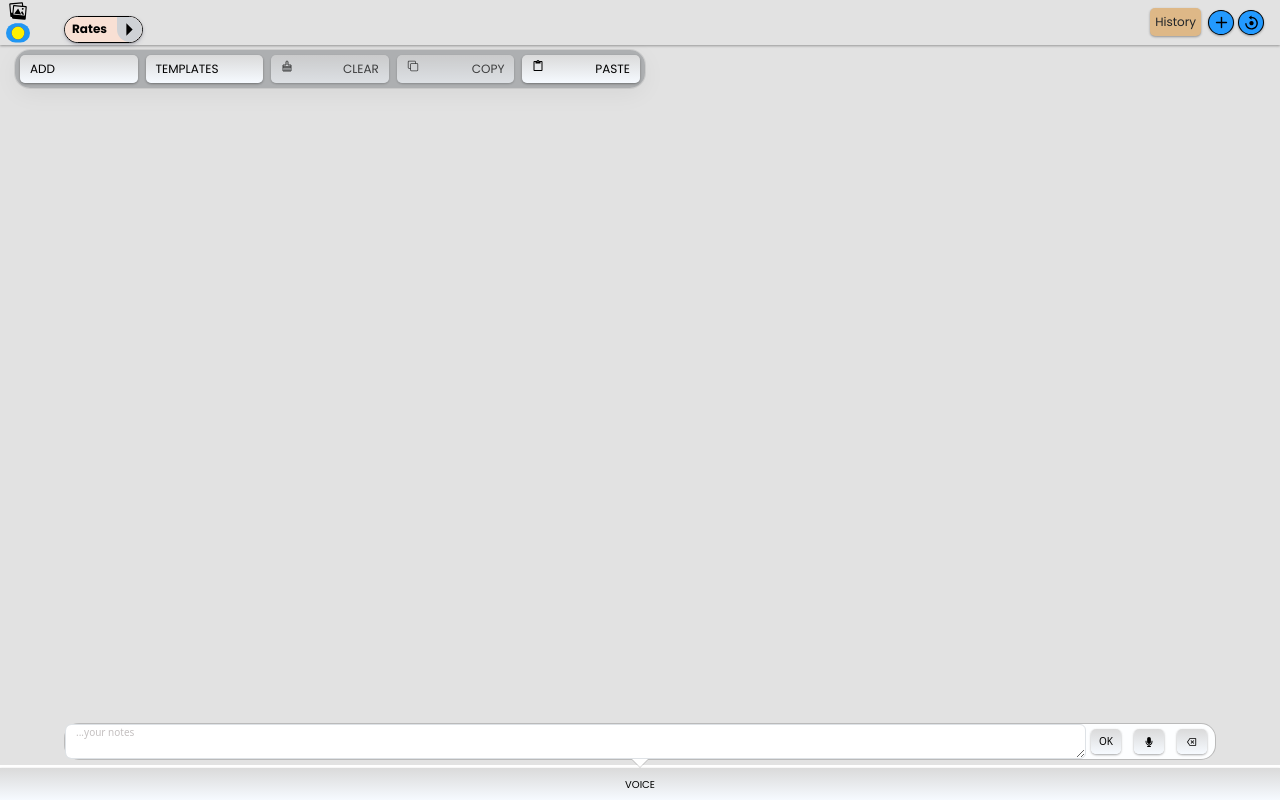
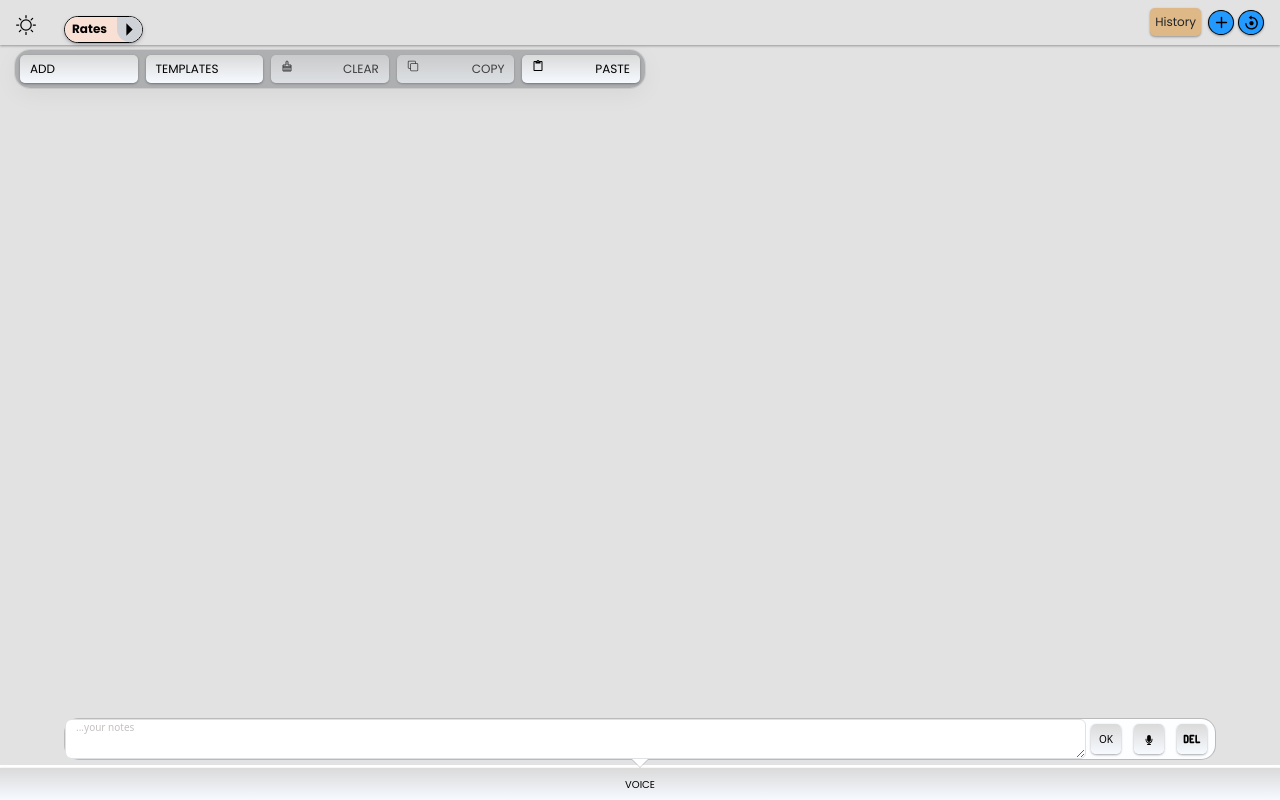
Before and after one commit to Applefox-key/Justification, a React (Create React App) app: page / in a window 1280 px wide. Both pictures are taken after a click on the button "VOICE". Built offline with nearby package versions, Linux system fonts and the light colour scheme.

Commit message:
minor bugs have been fixed, refactoring

```diff
--- a/src/App.scss
+++ b/src/App.scss
@@ -601,6 +601,7 @@ textarea.form-control::placeholder {
 
   border: 4px solid #239aff;
   border-radius: 15px;
+  background: var(--main-back);
 
   .btnA,
   .btnA-selected {
@@ -933,8 +934,11 @@ textarea.form-control::placeholder {
     width: fit-content;
     height: fit-content;
     max-height: 67vh;
+    min-width: 500px;
+    min-height: 50vh;
     overflow-y: scroll;
     max-height: 480px;
+    background-color: var(--main-back);
   }
 
   .img-prev {
@@ -1005,6 +1009,7 @@ textarea.form-control::placeholder {
   align-items: flex-start;
   padding: 0;
   max-height: 95vh;
+  height: fit-content;
 }
 
 .btn-back {
@@ -1623,6 +1628,13 @@ textarea.form-control::placeholder {
   }
 }
 
+.toTempBtn {
+  position: relative;
+  left: -5px;
+  min-width: unset !important;
+  margin-left: 0;
+}
+
 .message {
   position: absolute;
   top: 0px;
@@ -1674,7 +1686,7 @@ textarea.form-control::placeholder {
   justify-content: space-between;
 
   &:hover {
-    border: 1px dashed darkblue;
+    border: 1px dashed var(--main-color);
 
   }
 
@@ -1694,6 +1706,7 @@ textarea.form-control::placeholder {
     position: absolute;
     bottom: -15px;
     right: -4px;
+    color: var(--main-color);
   }
 }
 
@@ -1843,29 +1856,43 @@ textarea.form-control::placeholder {
     .btn,
     .start-record-btn,
     button {
-
+      height: 30px;
       width: 4px;
       min-width: 30px;
     }
 
   }
 
-
+  .delbtn {
+    padding-bottom: 5px;
+    font-size: 20px;
+    line-height: 0.2;
+  }
 
 }
 
 .backgr {
-  height: 46px;
+  // height: 46px;
   margin: 0;
   padding: 0;
-  position: absolute;
-  top: 0;
-  left: 0px;
+  // position: absolute;
+  // top: 0;
+  // left: 0px;
   width: 36px;
   display: flex;
   flex-direction: column;
   align-items: center;
   justify-content: center;
+
+  &::after {
+    // position: absolute;
+    // left: 25px;
+    // margin: 5px 0 0 15px;
+    // height: 25px;
+    // content: "";
+    // width: 2px;
+    // box-shadow: rgba(0, 0, 0, 0.4) 0px 2px 4px, rgba(0, 0, 0, 0.3) 0px 7px 13px -3px, rgba(0, 0, 0, 0.2) 0px -3px 0px inset;
+  }
 
   svg {
     font-size: 20px;
@@ -1873,7 +1900,7 @@ textarea.form-control::placeholder {
     color: var(--main-color);
 
     &:hover {
-      color: #239aff;
+      // color: #239aff;
       scale: (1.4);
     }
   }
@@ -1970,35 +1997,3 @@ textarea.form-control::placeholder {
 .fade-exit-active {
   transition: opacity 500ms;
 }
-
-.ps-2 {
-  padding-left: .5rem !important;
-}
-
-.pb-1 {
-  padding-bottom: .25rem !important;
-}
-
-.pe-4 {
-  padding-right: 1.5rem !important;
-}
-
-.pt-2 {
-  padding-top: .5rem !important;
-}
-
-.justify-content-between {
-  justify-content: space-between !important;
-}
-
-.w-100 {
-  width: 100% !important;
-}
-
-.d-flex {
-  display: flex !important;
-}
-
-.flex-column {
-  flex-direction: column !important;
-}
--- a/src/components/Edit/StrAreaEdit.jsx
+++ b/src/components/Edit/StrAreaEdit.jsx
@@ -6,6 +6,7 @@ import TopBtns from "./TopBtns";
 import SideBtns from "./SideBtns";
 import TxtBtns from "../TextParts/TxtBtns";
 import VoiceOverlay from "../Voice/VoiceOverlay";
+import { TiArrowLeftThick } from "react-icons/ti";
 
 const StrAreaEdit = ({ str = "", actionFn, placeholder = "" }) => {
   const [textSelected, setTextSelected] = useState("");
@@ -44,11 +45,18 @@ const StrAreaEdit = ({ str = "", actionFn, placeholder = "" }) => {
 
   return (
     <>
+      <div className="d-flex flex-wrap">
         <Button
           className={"btnToHis" + (isTemplates ? " isTmp" : "")}
           onClick={(e) => setIsTemplates(!isTemplates)}>
           Templates
         </Button>
+        {/* <Button
+          title="save selection as a template"
+          disabled={!textSelected}
+          className="btnToHis  toTempBtn ordinary">
+          <TiArrowLeftThick />
+        </Button> */}
         <TopBtns
           handleTxt={handleTxt}
           setHandleTxt={setHandleTxt}
@@ -56,6 +64,7 @@ const StrAreaEdit = ({ str = "", actionFn, placeholder = "" }) => {
           setIsTxt={setIsTxt}
           onOK={onOK}
         />
+      </div>
 
       <div onClick={clickOnPhrase} onTouchEnd={clickOnPhrase} className="w-100">
         <div className="d-flex h-100 justify-content-start">
--- a/src/components/Edit/TopBtns.jsx
+++ b/src/components/Edit/TopBtns.jsx
@@ -24,7 +24,7 @@ const TopBtns = ({ handleTxt, setHandleTxt, isTxt, setIsTxt, onOK }) => {
     console.log("paste from clipboard:", text);
   };
   return (
-    <div className="d-flex">
+    <>
       {/* <TxtBtnsOverlay
         toJustif={(val) => voiceToEdit(val, handleTxt, setHandleTxt)}
         edit
@@ -88,7 +88,7 @@ const TopBtns = ({ handleTxt, setHandleTxt, isTxt, setIsTxt, onOK }) => {
           </button>
         </>
       )}
-    </div>
+    </>
   );
 };
 
--- a/src/components/ImgBack/ImgBox.jsx
+++ b/src/components/ImgBack/ThemeBox.jsx
@@ -1,26 +1,52 @@
-import React, { useState } from "react";
+import React, { useEffect, useState } from "react";
 import { Button } from "react-bootstrap";
 import Draggable from "react-draggable";
-import { IoIosClose, IoIosImages } from "react-icons/io";
+import { IoIosClose } from "react-icons/io";
 import { currentBack } from "../../utils/localStorage";
 import { imgCount } from "../../constants/images";
 import OneImg from "./OneImg";
+import { getTheme, changeTheme } from "../../utils/thema";
+import { GoMoon, GoSun } from "react-icons/go";
 
-const ImgBox = () => {
+const ThemeBox = () => {
   const [isOpen, setIsOpen] = useState(false);
   const [curImg, setCurImg] = useState(currentBack());
   const images = Array.from({ length: imgCount }, (_, i) => i);
-
+  const [isCheckedDay, setIsCheckedDay] = useState(true);
+  useEffect(() => {
+    let theme = getTheme();
+    if (theme !== "day") {
+      setIsCheckedDay(false);
+      changeTheme(false);
+    }
+  }, []);
+  const handleChange = (e) => {
+    e.stopPropagation();
+    changeTheme(!isCheckedDay);
+    setIsCheckedDay(!isCheckedDay);
+  };
   return (
-    <>
-      <IoIosImages onClick={() => setIsOpen(true)} />
+    <div className="backgr">
+      {/* <IoIosImages onClick={() => setIsOpen(true)} /> */}
+      <div onClick={() => setIsOpen(true)}>
+        {isCheckedDay ? <GoSun /> : <GoMoon />}
+        {/* <BsMoon onClick={() => setIsOpen(true)} /> */}
+      </div>
       {isOpen && (
         <div className="module-wrap">
           <div className="editbox-wrap">
             <Draggable handle=".handle">
               <div className="editbox" onClick={(e) => e.stopPropagation()}>
                 <div className="handle">
-                  IMG
+                  IMG{" "}
+                  <label className="themeSwitch">
+                    <input
+                      type="checkbox"
+                      checked={isCheckedDay}
+                      onChange={(e) => handleChange(e)}
+                    />
+                    <span className="slider"></span>
+                  </label>
                   <Button className="btn-back" onClick={() => setIsOpen(false)}>
                     <IoIosClose />
                   </Button>
@@ -41,8 +67,8 @@ const ImgBox = () => {
           </div>
         </div>
       )}
-    </>
+    </div>
   );
 };
 
-export default ImgBox;
+export default ThemeBox;
--- a/src/components/MainPage.jsx
+++ b/src/components/MainPage.jsx
@@ -1,12 +1,12 @@
 import React, { useEffect, useState } from "react";
 import Sheets from "./MenuSheets/Sheets";
 import Justification from "./Comment/Justification";
-import MainBtns from "./MenuSheets/MainBtns";
 import FilesList from "./MenuSheets/FilesList";
 import { firstBack, getHistory } from "../utils/localStorage";
 import Responses from "./Rate/Responses";
 import FileChooseBtn from "./UI/FileChooseBtn";
 import ContentSide from "./MenuSheets/ContentSide";
+import ThemeBox from "./ImgBack/ThemeBox";
 
 const MainPage = () => {
   const [justparts, setJustparts] = useState([]);
@@ -44,7 +44,8 @@ const MainPage = () => {
     <div className={"bg-main"} id="mainp">
       <Responses compliteCrit={compliteCrit} toJustif={toJustif} />{" "}
       <div className="menu d-flex pb-1 pt-2 pe-4 ps-2 w-100 justify-content-between">
-        <MainBtns files={justparts} defaultState={defaultState} />{" "}
+        {/* <MainBtns files={justparts} defaultState={defaultState} />{" "} */}
+        <ThemeBox files={justparts} defaultState={defaultState} />{" "}
         <div className="d-flex">
           <FilesList
             justparts={justparts}
--- a/src/components/MenuSheets/MainBtns.jsx
+++ /dev/null
@@ -1,16 +0,0 @@
-import React from "react";
-
-import ImgBox from "../ImgBack/ImgBox";
-import ThemeSwitch from "../UI/ThemeSwitch";
-const MainBtns = () => {
-  return (
-    <div className="d-flex">
-      <div className="backgr">
-        <ImgBox />
-        <ThemeSwitch />
-      </div>
-    </div>
-  );
-};
-
-export default MainBtns;
--- a/src/components/UI/ThemeSwitch.jsx
+++ /dev/null
@@ -1,33 +0,0 @@
-import React, { useEffect, useState } from "react";
-import { getTheme, changeTheme } from "../../utils/thema";
-
-const ThemeSwitch = ({ isPlay }) => {
-  const [isCheckedDay, setIsCheckedDay] = useState(true);
-  useEffect(() => {
-    let theme = getTheme();
-    if (theme !== "day") {
-      setIsCheckedDay(false);
-      changeTheme(false);
-    }
-  }, []);
-  const handleChange = (e) => {
-    e.stopPropagation();
-    changeTheme(!isCheckedDay);
-    setIsCheckedDay(!isCheckedDay);
-  };
-
-  return (
-    <>
-      <label className="themeSwitch">
-        <input
-          type="checkbox"
-          checked={isCheckedDay}
-          onChange={(e) => handleChange(e)}
-        />
-        <span className="slider"></span>
-      </label>
-    </>
-  );
-};
-
-export default ThemeSwitch;
--- a/src/components/Voice/StrArea.jsx
+++ b/src/components/Voice/StrArea.jsx
@@ -4,6 +4,7 @@ import { replaceWords } from "../../utils/utilStr";
 import { startOrStopV } from "../../utils/speech";
 import { RiDeleteBack2Line } from "react-icons/ri";
 import VoiceEnter from "./VoiceEnter";
+import { TbHttpDelete } from "react-icons/tb";
 
 const StrArea = ({ str = "", actionFn, placeholder = "", type = "edit" }) => {
   const [handleTxt, setHandleTxt] = useState(str);
@@ -46,8 +47,8 @@ const StrArea = ({ str = "", actionFn, placeholder = "", type = "edit" }) => {
         />
         {!!actionFn && <Button onClick={onOK}>OK</Button>}
         <VoiceEnter onChange={setHandleTxt} />
-        <Button onClick={() => setHandleTxt("")}>
-          <RiDeleteBack2Line />
+        <Button onClick={() => setHandleTxt("")} className="delbtn">
+          <TbHttpDelete />
         </Button>
       </div>
     </div>
```
Lines whose indentation alone changed are shown as unchanged.
